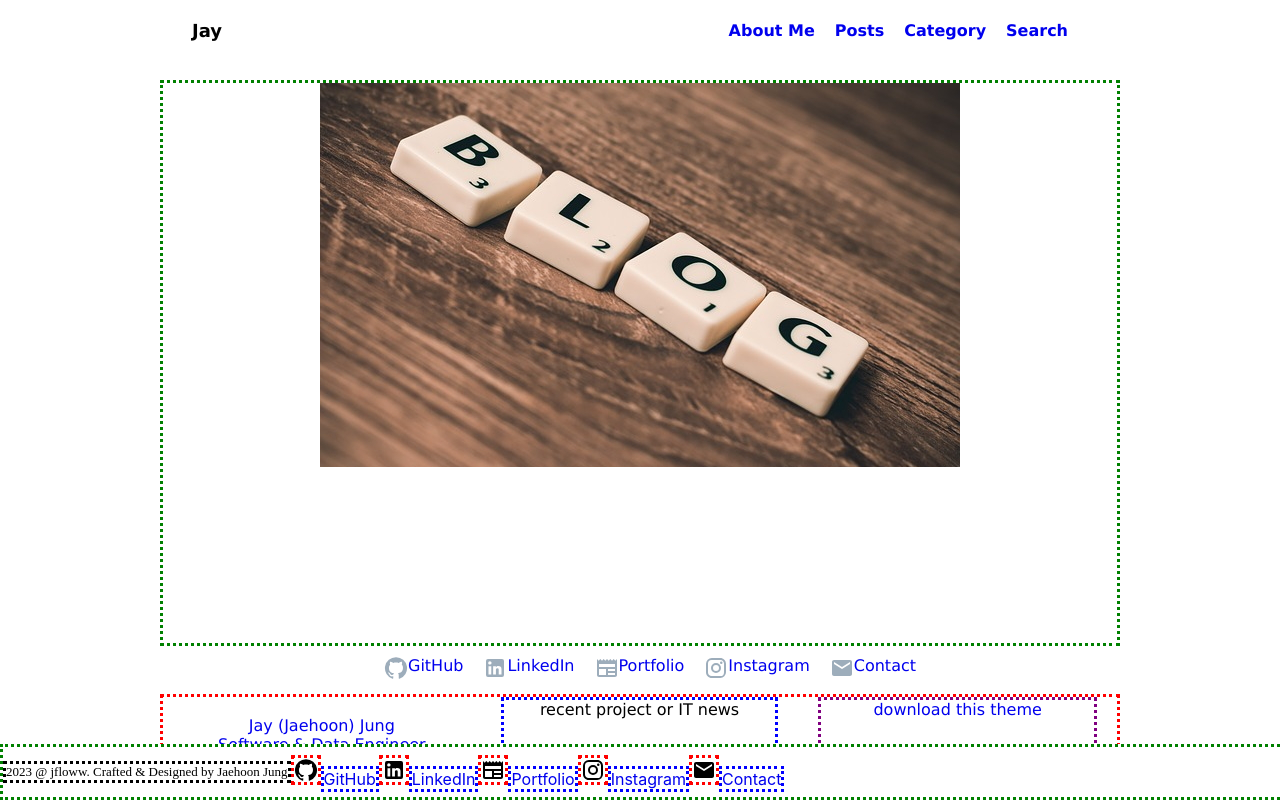
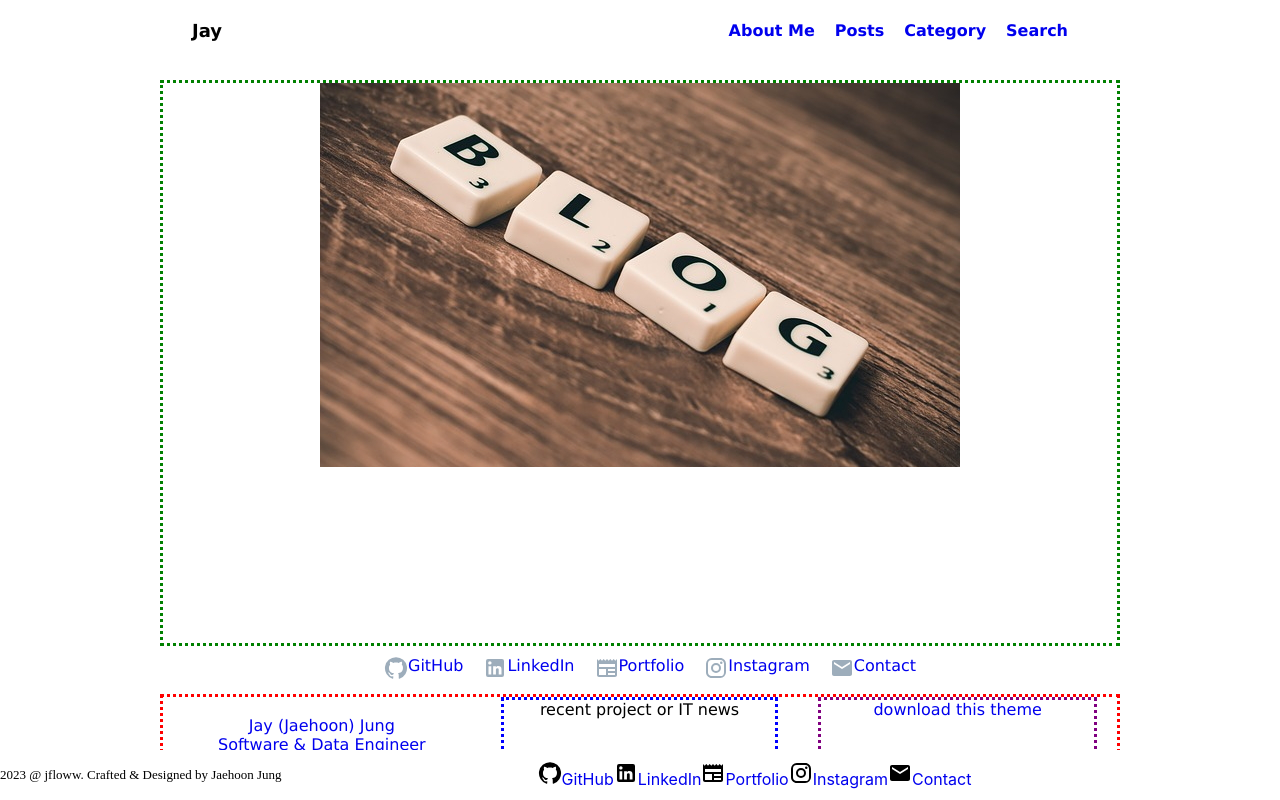
Before and after one commit to JayJung98/jayjung.github.io, a React (Create React App) app: page / in a window 1280 px wide. Shown: the top 800 px of the page. Built offline with nearby package versions, Linux system fonts and the light colour scheme.

Commit message:
footer updated

```diff
--- a/src/components/css/Footer.css
+++ b/src/components/css/Footer.css
@@ -3,35 +3,21 @@
     width: 100%;
     align-items: center;
     background-color: white;
-    position: fixed;
+    position:fixed;
     bottom: 0;
     display: flex;
-    border-color: green;
-    border-width: 3px;
-    border-style: dotted;
 }
 .jfloww {
     font-family: cursive;
     font-size: small;
     font-weight: 100;
-    border-color: black;
-    border-width: 3px;
-    border-style: dotted;
 }
-.footer_link {
-    border-color: purple;
-    border-width: 3px;
-    border-style: dotted;
+.link_box {
+    padding-left: 20%;
 }
 .footer_icon {
     font-size: large;
-    border-color: red;
-    border-width: 3px;
-    border-style: dotted;
 }
 .footer_text {
-    border-color: blue;
-    border-width: 3px;
-    border-style: dotted;
     text-decoration: none;
 }
--- a/src/components/js/Footer.js
+++ b/src/components/js/Footer.js
@@ -13,7 +13,7 @@ function footer() {
             <div className='jfloww'>
                 2023 @ jfloww. Crafted & Designed by Jaehoon Jung
             </div>
-            <div clasname='footer_link'>
+            <div className='link_box'>
                 <GitHubIcon className="footer_icon" />
                 <Link to ="https://github.com/jfloww" className='footer_text' target='_blank'>
                     GitHub
```
